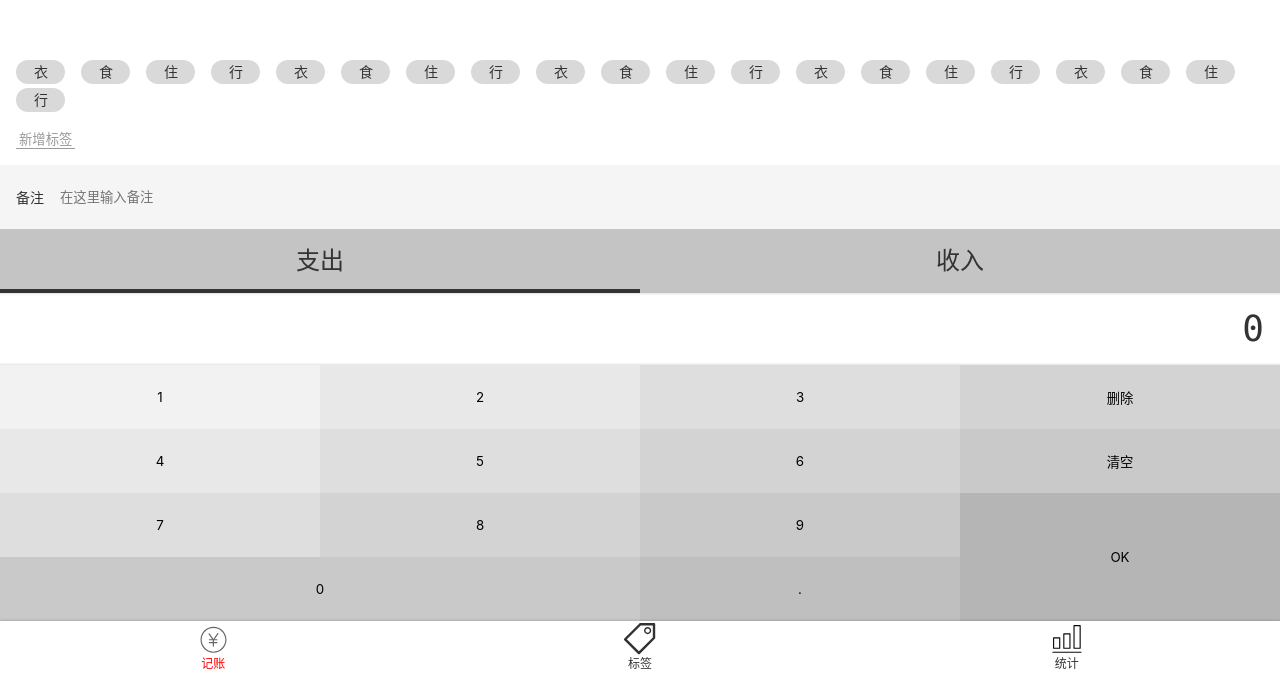
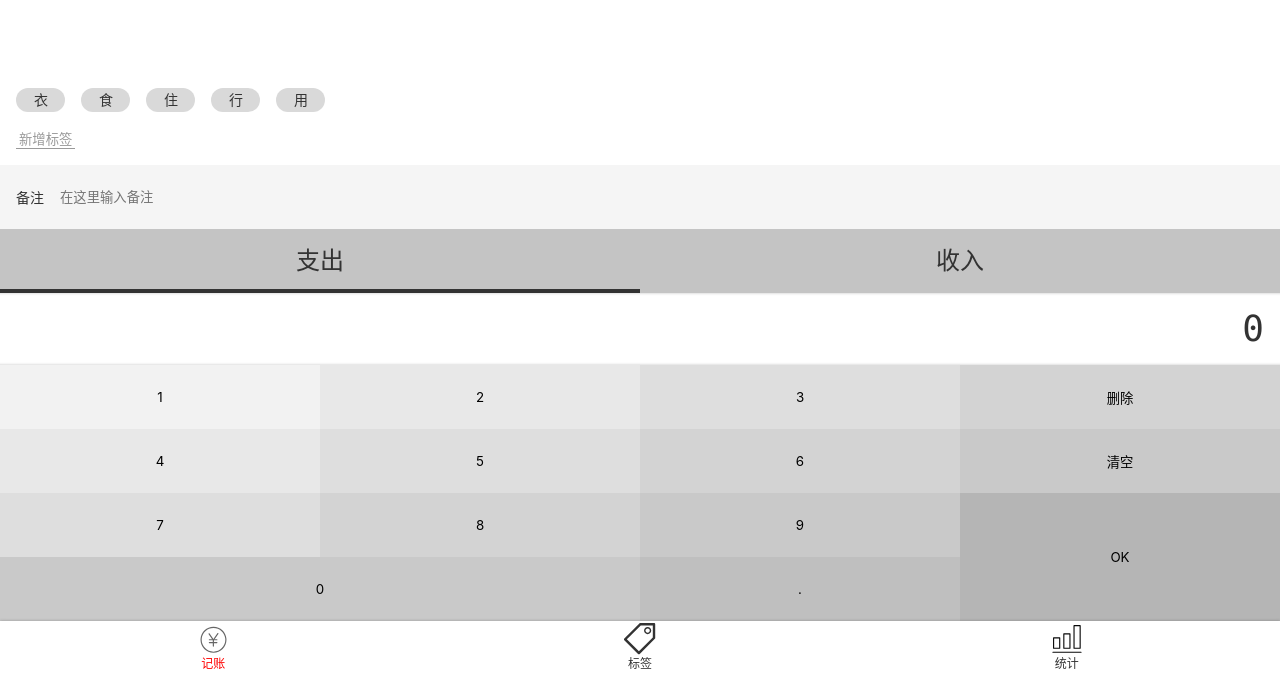
Before and after one commit to yf2050/savemoney-1, a Vue app: page /#/money in a window 1280 px wide. Shown: the part 125-800 px from the top of the page. Built offline with nearby package versions, Linux system fonts and the light colour scheme.

Commit message:
tags组件 加上外部属性和点击

```diff
--- a/src/components/Money/Tags.vue
+++ b/src/components/Money/Tags.vue
@@ -5,35 +5,27 @@
         <button>新增标签</button>
       </div>
       <ul class="current">
-        <li>衣</li>
-        <li>食</li>
-        <li>住</li>
-        <li>行</li>
-        <li>衣</li>
-        <li>食</li>
-        <li>住</li>
-        <li>行</li>
-        <li>衣</li>
-        <li>食</li>
-        <li>住</li>
-        <li>行</li>
-        <li>衣</li>
-        <li>食</li>
-        <li>住</li>
-        <li>行</li>
-        <li>衣</li>
-        <li>食</li>
-        <li>住</li>
-        <li>行</li>
-
+        <li v-for="tag in dataSource" :key="tag" @click="select(tag)"
+            :class="{selected:selectedTags.indexOf(tag)>=0}">{{ tag }}
+        </li>
       </ul>
     </div>
   </div>
 </template>
 
 <script lang="ts">
-export default {
-  name: 'Tags'
+import Vue from 'vue';
+import {Component, Prop} from 'vue-property-decorator';
+
+@Component
+export default class Tags extends Vue {
+  // @Prop(Array)tags: string[]=[];//字符串数组,只有冒号后面是ts能识别的，前面的都是js
+  @Prop() dataSource: string[] | undefined;//不用赋值 给外部数据
+  selectedTags: string[] = [];//被选中的
+
+  select(tag: string) {
+    this.selectedTags.push(tag);
+  }
 }
 </script>
 
@@ -59,6 +51,10 @@ export default {
       padding: 0 17px 0 18px;
       margin-right: 16px;
       margin-top: 4px;
+      &.selected{
+        background-color:#000;
+        color: white;
+      }
     }
   }
 
--- a/src/views/Money.vue
+++ b/src/views/Money.vue
@@ -1,9 +1,9 @@
 <template>
   <Layout class-prefix="layout">
     <NumberPad/>
-    <Types :xxx="'hi'"/>
+    <Types/>
     <Notes/>
-    <Tags/>
+    <Tags :data-source="tags"/>
   </Layout>
 </template>
 
@@ -16,6 +16,11 @@ import NumberPad from '@/components/Money/NumberPad.vue'
 export default {
   name: 'money.vue',
   components: {NumberPad, Types, Notes, Tags},
+  data() {
+    return {
+      tags: ['衣', '食', '住', '行','用']
+    }
+  }
 }
 </script>
 <style lang="scss">
```
